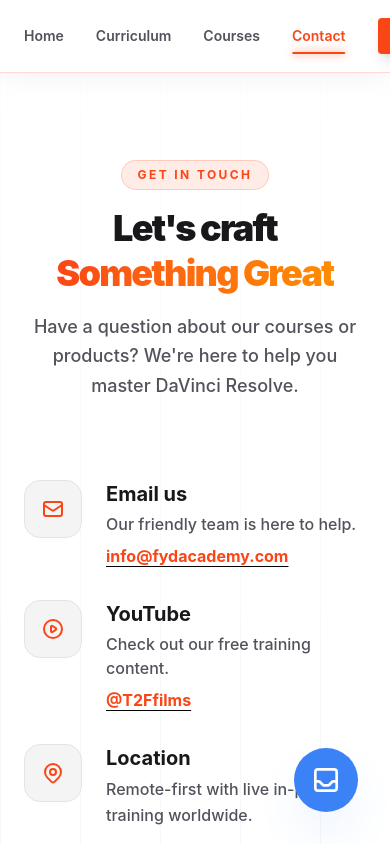
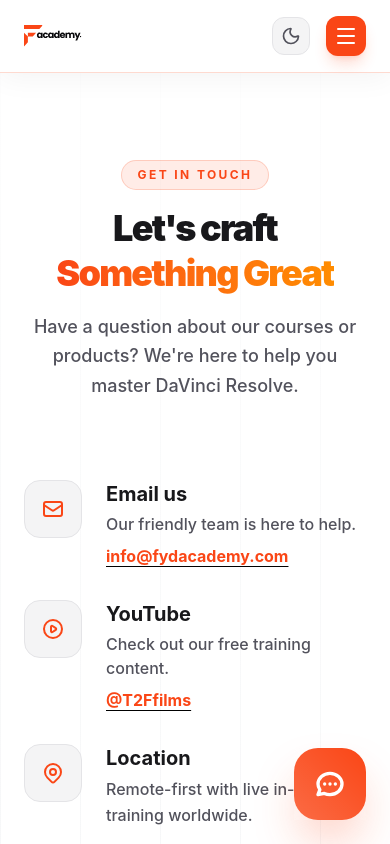
Before and after one commit to fazilmuhammad20020719-ai/Fydacademy, a React (Vite) app: page /contact in a window 390 px wide. Shown: the top 844 px of the page. Built offline with nearby package versions, Linux system fonts and the light colour scheme.

Commit message:
ui updated

```diff
--- a/src/components/Footer.jsx
+++ b/src/components/Footer.jsx
@@ -1,4 +1,5 @@
 import React, { useState } from 'react';
+import { X } from 'lucide-react';
 
 const Footer = () => {
   const [isChatOpen, setIsChatOpen] = useState(false);
@@ -53,42 +54,52 @@
       </div>
 
       {/* Floating Chat Bubble & Window */}
-      <div className="fixed bottom-8 right-8 z-[9999] flex flex-col items-end">
+      <div className="fixed bottom-6 right-6 md:bottom-8 md:right-8 z-[9999] flex flex-col items-end">
         {/* Chat Window */}
         {isChatOpen && (
-          <div className="mb-4 w-[350px] bg-white rounded-2xl shadow-2xl overflow-hidden border border-gray-100 flex flex-col animate-in fade-in slide-in-from-bottom-10 duration-300">
+          <div className="mb-4 w-full max-w-[360px] sm:w-[380px] bg-white dark:bg-[#0d0d0d] rounded-3xl shadow-[0_20px_60px_-15px_rgba(0,0,0,0.3)] dark:shadow-[0_20px_60px_-15px_rgba(250,70,22,0.15)] overflow-hidden border border-zinc-200 dark:border-white/10 flex flex-col animate-in fade-in zoom-in-95 slide-in-from-bottom-10 duration-500 transition-colors">
             {/* Header */}
-            <div className="bg-[#3b82f6] p-4 flex items-center gap-3">
-              <div className="w-12 h-12 rounded-full bg-[#fbcfe8] flex items-center justify-center text-[#e11d48] font-bold text-lg shadow-sm">
+            <div className="bg-[#fa4616] p-5 md:p-6 flex items-center gap-4 relative overflow-hidden">
+              {/* Decorative Glow */}
+              <div className="absolute top-0 right-0 w-32 h-32 bg-white/20 blur-3xl rounded-full -mr-16 -mt-16" />
+
+              <div className="relative w-12 h-12 rounded-2xl bg-white flex items-center justify-center text-[#fa4616] font-black text-xl shadow-lg transform -rotate-3 hover:rotate-0 transition-transform cursor-default">
                 LB
               </div>
-              <div className="flex flex-col">
-                <span className="text-white font-bold text-base leading-tight">Leon Barnard</span>
-                <div className="flex items-center gap-1 opacity-90">
-                  <svg className="w-3.5 h-3.5 text-white" fill="none" stroke="currentColor" viewBox="0 0 24 24">
-                    <path strokeLinecap="round" strokeLinejoin="round" strokeWidth="2" d="M4 4v5h.582m15.356 2A8.001 8.001 0 004.582 9m0 0H9m11 11v-5h-.581m0 0a8.003 8.003 0 01-15.357-2m15.357 2H15" />
-                  </svg>
-                  <span className="text-white text-xs font-medium">Away</span>
+              <div className="flex flex-col relative z-10">
+                <span className="text-white font-black text-lg tracking-tight leading-none transition-colors">Leon Barnard</span>
+                <div className="flex items-center gap-1.5 mt-1.5 opacity-90">
+                  <span className="w-2 h-2 rounded-full bg-white animate-pulse" />
+                  <span className="text-white/90 text-xs font-bold uppercase tracking-widest">Always Here</span>
                 </div>
               </div>
             </div>
 
             {/* Body */}
-            <div className="h-80 bg-white flex flex-col items-center justify-center p-8 text-center">
-              <span className="text-[#0B1B32] font-bold text-lg mb-1">No messages yet</span>
-              <span className="text-gray-400 text-sm">Start messaging below</span>
+            <div className="h-[320px] bg-zinc-50 dark:bg-black/40 flex flex-col items-center justify-center p-8 text-center transition-colors">
+              <div className="w-20 h-20 bg-zinc-100 dark:bg-zinc-800 rounded-3xl flex items-center justify-center mb-6 border border-zinc-200 dark:border-white/5 transition-colors">
+                <svg className="w-10 h-10 text-zinc-300 dark:text-zinc-700" fill="none" viewBox="0 0 24 24" stroke="currentColor">
+                  <path strokeLinecap="round" strokeLinejoin="round" strokeWidth={1.5} d="M8 12h.01M12 12h.01M16 12h.01M21 12c0 4.418-4.03 8-9 8a9.863 9.863 0 01-4.255-.949L3 20l1.395-3.72C3.512 15.042 3 13.574 3 12c0-4.418 4.03-8 9-8s9 3.582 9 8z" />
+                </svg>
+              </div>
+              <h3 className="text-zinc-900 dark:text-white font-black text-xl mb-2 tracking-tight transition-colors">No messages yet</h3>
+              <p className="text-zinc-500 dark:text-zinc-500 text-sm font-medium leading-relaxed max-w-[200px] transition-colors">
+                Drop me a message and I'll get back to you personally.
+              </p>
             </div>
 
             {/* Input Footer */}
-            <div className="p-4 border-t border-gray-100 bg-gray-50/50 flex items-center gap-2">
-              <input
-                type="text"
-                placeholder="Message Leon"
-                className="flex-grow bg-white border border-gray-200 rounded-xl px-4 py-3 text-sm focus:outline-none focus:ring-2 focus:ring-[#3b82f6] transition-all placeholder-gray-400"
-              />
-              <button className="bg-[#3b82f6] hover:bg-[#2563eb] text-white p-2.5 rounded-full shadow-lg transition-all active:scale-95 flex-shrink-0">
-                <svg className="w-5 h-5" fill="none" stroke="currentColor" viewBox="0 0 24 24">
-                  <path strokeLinecap="round" strokeLinejoin="round" strokeWidth="2.5" d="M5 10l7-7m0 0l7 7m-7-7v18" />
+            <div className="p-5 border-t border-zinc-200 dark:border-white/5 bg-white dark:bg-zinc-900 flex items-center gap-3 transition-colors">
+              <div className="flex-grow relative">
+                <input
+                  type="text"
+                  placeholder="Type a message..."
+                  className="w-full bg-zinc-100 dark:bg-white/5 border border-transparent dark:border-white/5 rounded-2xl px-5 py-3.5 text-sm font-bold text-zinc-900 dark:text-white focus:outline-none focus:ring-2 focus:ring-[#fa4616] focus:bg-white dark:focus:bg-black transition-all placeholder-zinc-400 dark:placeholder-zinc-600"
+                />
+              </div>
+              <button className="bg-[#fa4616] hover:bg-[#d43a12] text-white p-3.5 rounded-2xl shadow-xl shadow-[#fa4616]/20 transition-all active:scale-90 flex-shrink-0 group/send">
+                <svg className="w-5 h-5 transform rotate-90 group-hover:translate-x-0.5 group-hover:-translate-y-0.5 transition-transform" fill="none" stroke="currentColor" viewBox="0 0 24 24">
+                  <path strokeLinecap="round" strokeLinejoin="round" strokeWidth="3" d="M12 19l9 2-9-18-9 18 9-2zm0 0v-8" />
                 </svg>
               </button>
             </div>
@@ -98,16 +109,20 @@
         {/* Toggle Button */}
         <button
           onClick={() => setIsChatOpen(!isChatOpen)}
-          className={`text-white p-4 rounded-full shadow-2xl transition-all transform hover:scale-110 active:scale-95 group shadow-[#3b82f6]/20 bg-[#3b82f6] hover:bg-[#2563eb]`}
+          className={`text-white p-5 rounded-[1.5rem] shadow-2xl transition-all transform hover:scale-110 active:scale-95 group overflow-hidden ${isChatOpen
+            ? 'bg-zinc-900 dark:bg-white text-white dark:text-black'
+            : 'bg-[#fa4616] shadow-[#fa4616]/40'
+            }`}
         >
+          <div className="absolute inset-0 bg-gradient-to-tr from-white/20 to-transparent pointer-events-none" />
           {isChatOpen ? (
-            <svg className="w-8 h-8" fill="none" stroke="currentColor" viewBox="0 0 24 24">
-              <path strokeLinecap="round" strokeLinejoin="round" strokeWidth="2" d="M6 18L18 6M6 6l12 12" />
-            </svg>
+            <X className="w-8 h-8 relative z-10" />
           ) : (
-            <svg className="w-8 h-8" fill="none" stroke="currentColor" viewBox="0 0 24 24">
-              <path strokeLinecap="round" strokeLinejoin="round" strokeWidth="2" d="M20 13V6a2 2 0 00-2-2H6a2 2 0 00-2 2v7m16 0v5a2 2 0 01-2 2H6a2 2 0 01-2-2v-5m16 0h-2.586a1 1 0 00-.707.293l-2.414 2.414a1 1 0 01-.707.293h-3.172a1 1 0 01-.707-.293l-2.414-2.414A1 1 0 006.586 13H4" />
-            </svg>
+            <div className="flex items-center gap-2 relative z-10">
+              <svg className="w-8 h-8" fill="none" stroke="currentColor" viewBox="0 0 24 24">
+                <path strokeLinecap="round" strokeLinejoin="round" strokeWidth="2.5" d="M8 12h.01M12 12h.01M16 12h.01M21 12c0 4.418-4.03 8-9 8a9.863 9.863 0 01-4.255-.949L3 20l1.395-3.72C3.512 15.042 3 13.574 3 12c0-4.418 4.03-8 9-8s9 3.582 9 8z" />
+              </svg>
+            </div>
           )}
         </button>
       </div>
--- a/src/components/Navbar.jsx
+++ b/src/components/Navbar.jsx
@@ -2,13 +2,29 @@
 import logoDark from '../assets/Logo.svg';
 import logoLight from '../assets/Logo-Light.svg';
 import { useTheme } from '../context/ThemeContext';
-import { Settings, Sun, Moon } from 'lucide-react';
-import { useState } from 'react';
+import { Settings, Sun, Moon, Menu, X } from 'lucide-react';
+import { useState, useEffect } from 'react';
 
 const Navbar = () => {
   const location = useLocation();
   const { theme, toggleTheme } = useTheme();
   const [showSettings, setShowSettings] = useState(false);
+  const [isMobileMenuOpen, setIsMobileMenuOpen] = useState(false);
+  const [isScrolled, setIsScrolled] = useState(false);
+
+  // Close mobile menu when location changes
+  useEffect(() => {
+    setIsMobileMenuOpen(false);
+  }, [location]);
+
+  // Handle scroll effect
+  useEffect(() => {
+    const handleScroll = () => {
+      setIsScrolled(window.scrollY > 20);
+    };
+    window.addEventListener('scroll', handleScroll);
+    return () => window.removeEventListener('scroll', handleScroll);
+  }, []);
 
   const isActive = (path) => location.pathname === path;
 
@@ -23,60 +39,36 @@
     >
       <div className="max-w-7xl mx-auto px-6 py-4 flex items-center justify-between">
         {/* Logo part */}
-        <Link to="/" className="flex items-center cursor-pointer">
+        <Link to="/" className="flex items-center cursor-pointer relative z-[10001]">
           <img
             src={theme === 'dark' ? logoDark : logoLight}
             alt="FYD Academy Logo"
-            className="h-10 w-auto transform scale-[2] origin-left transition-all duration-300"
+            className="h-8 md:h-10 w-auto transform scale-[1.8] md:scale-[2] origin-left transition-all duration-300"
           />
         </Link>
 
-        {/* Nav Links & Login Button */}
-        <div className="flex items-center space-x-8">
+        {/* Desktop Nav Links & Login Button */}
+        <div className="hidden lg:flex items-center space-x-8">
+          {[
+            { name: 'Home', path: '/' },
+            { name: 'Curriculum', path: '/curriculum' },
+            { name: 'Courses', path: '/courses' },
+            { name: 'Contact', path: '/contact' }
+          ].map((item) => (
             <Link
-            to="/"
-            className={`relative text-sm font-semibold transition-all py-2 group ${isActive('/') ? 'text-[#fa4616]' : 'text-zinc-600 dark:text-white hover:text-[#fa4616]'
+              key={item.path}
+              to={item.path}
+              className={`relative text-sm font-semibold transition-all py-2 group ${isActive(item.path) ? 'text-[#fa4616]' : 'text-zinc-600 dark:text-white hover:text-[#fa4616]'
                 }`}
             >
-            Home
+              {item.name}
               <span
-              className={`absolute bottom-0 left-1/2 -translate-x-1/2 h-0.5 bg-[#fa4616] rounded-full transition-all duration-300 shadow-[0_0_8px_rgba(250,70,22,0.8)] ${isActive('/') ? 'w-full opacity-100' : 'w-0 opacity-0 group-hover:w-full group-hover:opacity-50'
+                className={`absolute bottom-0 left-1/2 -translate-x-1/2 h-0.5 bg-[#fa4616] rounded-full transition-all duration-300 shadow-[0_0_8px_rgba(250,70,22,0.8)] ${isActive(item.path) ? 'w-full opacity-100' : 'w-0 opacity-0 group-hover:w-full group-hover:opacity-50'
                   }`}
               />
             </Link>
-          <Link
-            to="/curriculum"
-            className={`relative text-sm font-semibold transition-all py-2 group ${isActive('/curriculum') ? 'text-[#fa4616]' : 'text-zinc-600 dark:text-white hover:text-[#fa4616]'
-              }`}
-          >
-            Curriculum
-            <span
-              className={`absolute bottom-0 left-1/2 -translate-x-1/2 h-0.5 bg-[#fa4616] rounded-full transition-all duration-300 shadow-[0_0_8px_rgba(250,70,22,0.8)] ${isActive('/curriculum') ? 'w-full opacity-100' : 'w-0 opacity-0 group-hover:w-full group-hover:opacity-50'
-                }`}
-            />
-          </Link>
-          <Link
-            to="/courses"
-            className={`relative text-sm font-semibold transition-all py-2 group ${isActive('/courses') ? 'text-[#fa4616]' : 'text-zinc-600 dark:text-white hover:text-[#fa4616]'
-              }`}
-          >
-            Courses
-            <span
-              className={`absolute bottom-0 left-1/2 -translate-x-1/2 h-0.5 bg-[#fa4616] rounded-full transition-all duration-300 shadow-[0_0_8px_rgba(250,70,22,0.8)] ${isActive('/courses') ? 'w-full opacity-100' : 'w-0 opacity-0 group-hover:w-full group-hover:opacity-50'
-                }`}
-            />
-          </Link>
-          <Link
-            to="/contact"
-            className={`relative text-sm font-semibold transition-all py-2 group ${isActive('/contact') ? 'text-[#fa4616]' : 'text-zinc-600 dark:text-white hover:text-[#fa4616]'
-              }`}
-          >
-            Contact
-            <span
-              className={`absolute bottom-0 left-1/2 -translate-x-1/2 h-0.5 bg-[#fa4616] rounded-full transition-all duration-300 shadow-[0_0_8px_rgba(250,70,22,0.8)] ${isActive('/contact') ? 'w-full opacity-100' : 'w-0 opacity-0 group-hover:w-full group-hover:opacity-50'
-                }`}
-            />
-          </Link>
+          ))}
+
           <Link
             to="/login"
             className="bg-[#fa4616] text-white px-5 py-2 rounded text-sm font-bold hover:bg-[#d43a12] shadow-lg transition-all focus:outline-none focus:ring-2 focus:ring-[#fa4616] focus:ring-opacity-50 active:scale-95"
@@ -115,7 +107,73 @@
             )}
           </div>
         </div>
+
+        {/* Mobile Actions */}
+        <div className="flex lg:hidden items-center gap-4 relative z-[10001]">
+          <button
+            onClick={() => {
+              toggleTheme();
+            }}
+            className="p-2 rounded-xl bg-zinc-100 dark:bg-white/5 text-zinc-600 dark:text-white border border-zinc-200 dark:border-white/10"
+          >
+            {theme === 'dark' ? <Sun className="w-5 h-5" /> : <Moon className="w-5 h-5" />}
+          </button>
+
+          <button
+            onClick={() => setIsMobileMenuOpen(!isMobileMenuOpen)}
+            className="p-2 rounded-xl bg-[#fa4616] text-white shadow-lg shadow-[#fa4616]/20 transition-all active:scale-95"
+          >
+            {isMobileMenuOpen ? <X className="w-6 h-6" /> : <Menu className="w-6 h-6" />}
+          </button>
         </div>
+      </div>
+
+      {/* Mobile Menu Overlay */}
+      {isMobileMenuOpen && (
+        <div className="lg:hidden absolute top-0 left-0 w-full min-h-screen bg-white dark:bg-black z-[10000] p-6 pt-32 animate-in fade-in slide-in-from-top-10 duration-500 border-b border-[#fa4616]/20 shadow-2xl overflow-y-auto">
+          {/* Decorative Glow */}
+          <div className="absolute top-1/2 left-1/2 -translate-x-1/2 -translate-y-1/2 w-[300px] h-[300px] bg-[#fa4616]/10 blur-[100px] rounded-full pointer-events-none" />
+
+          <div className="flex flex-col space-y-4 relative z-10">
+            {[
+              { name: 'Home', path: '/' },
+              { name: 'Curriculum', path: '/curriculum' },
+              { name: 'Courses', path: '/courses' },
+              { name: 'Contact', path: '/contact' }
+            ].map((item) => (
+              <Link
+                key={item.path}
+                to={item.path}
+                className={`flex items-center justify-between p-5 rounded-2xl transition-all border ${isActive(item.path)
+                  ? 'bg-[#fa4616] text-white border-transparent shadow-xl shadow-[#fa4616]/20'
+                  : 'bg-zinc-50 dark:bg-white/5 text-zinc-900 dark:text-white border-zinc-200 dark:border-white/5 hover:bg-zinc-100 dark:hover:bg-white/10'
+                  }`}
+              >
+                <span className="text-lg font-black tracking-tight">{item.name}</span>
+                <svg className={`w-5 h-5 ${isActive(item.path) ? 'opacity-100' : 'opacity-30'}`} fill="none" viewBox="0 0 24 24" stroke="currentColor">
+                  <path strokeLinecap="round" strokeLinejoin="round" strokeWidth={3} d="M9 5l7 7-7 7" />
+                </svg>
+              </Link>
+            ))}
+
+            <div className="pt-8">
+              <Link
+                to="/login"
+                className="flex items-center justify-center gap-3 w-full py-5 rounded-[2rem] bg-[#fa4616] text-white font-black text-xl shadow-2xl shadow-[#fa4616]/30 hover:bg-[#d43a12] transition-all active:scale-[0.98]"
+              >
+                Sign In
+                <svg className="w-6 h-6" fill="none" viewBox="0 0 24 24" stroke="currentColor">
+                  <path strokeLinecap="round" strokeLinejoin="round" strokeWidth={3} d="M11 16l-4-4m0 0l4-4m-4 4h14" />
+                </svg>
+              </Link>
+
+              <p className="mt-8 text-center text-zinc-500 text-xs font-black uppercase tracking-[0.3em]">
+                FYD Academy Premium Training
+              </p>
+            </div>
+          </div>
+        </div>
+      )}
     </nav>
   );
 };
```
Also changed, not shown: src/Pages/Checkout/Checkout.jsx (+12 -12 lines). Lines whose indentation alone changed are shown as unchanged.
